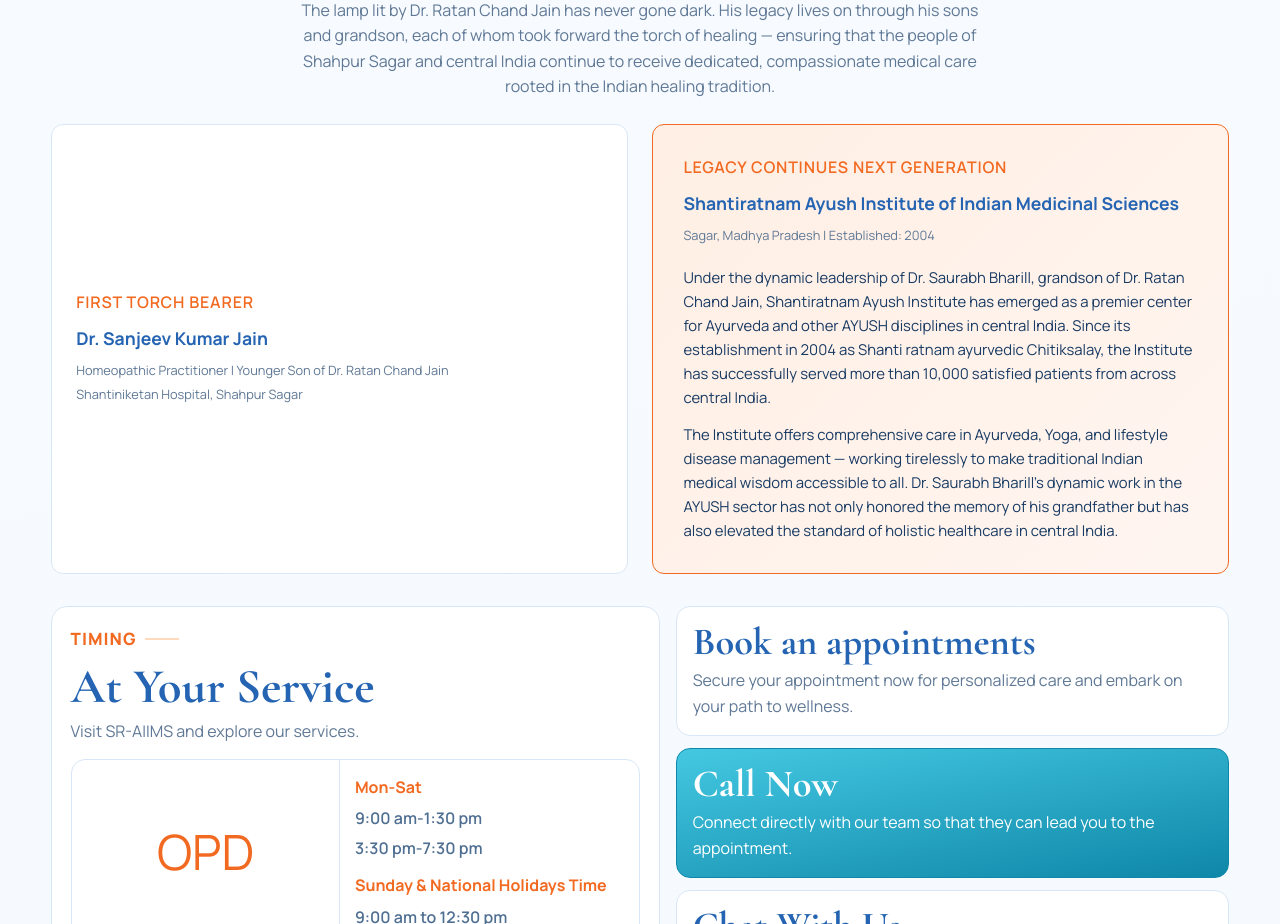
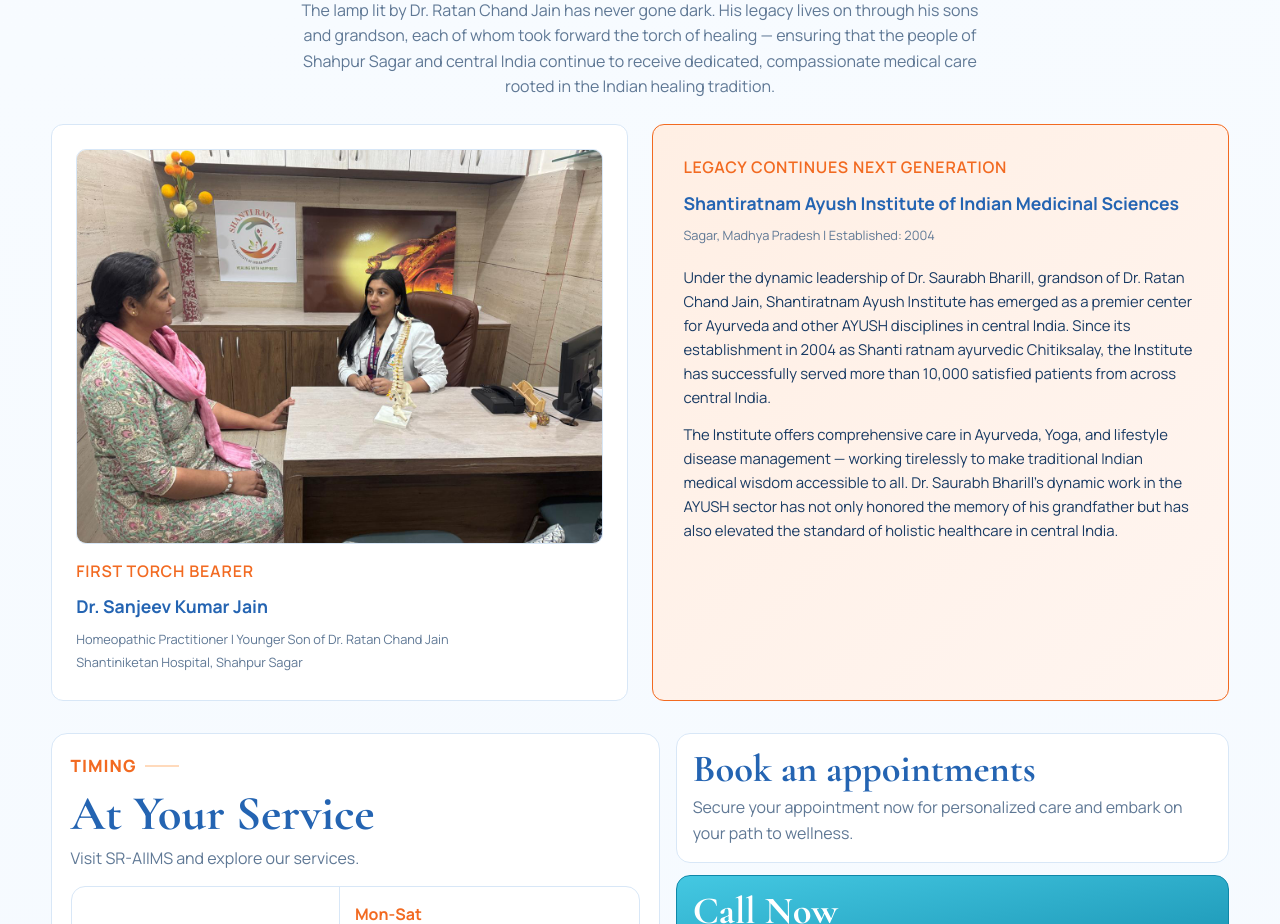
Before and after one commit to priyanshuiscoding/Shanti-Ratnam, a Next.js app: page /about-us in a window 1280 px wide. Shown: the part 2460-3384 px from the top of the page. Built offline with nearby package versions, Linux system fonts and the light colour scheme; no server answers; a web font is replaced by a local one.

Commit message:
Add matching image to About legacy torchbearer card

```diff
--- a/app/about-us/page.js
+++ b/app/about-us/page.js
@@ -14,6 +14,7 @@
 
 const ABOUT_CAMPUS_IMAGE_PATH = "/images/about/about us image.jpeg";
 const ABOUT_LEGEND_IMAGE_PATH = "/images/about/Dr. Ratan Chand Jain.png";
+const ABOUT_TORCHBEARER_IMAGE_PATH = "/images/facilities/doctor patient picture.jpeg";
 
 const aboutParagraph = `Sarve Bhavantu Sukhinah. Sarve Santu Niraamayaah.
 May all beings be happy. May all be free from illness. May all witness that which is auspicious.
@@ -298,6 +299,15 @@
 
             <div className="legacy-torchbearers-compact">
               <div className="torchbearer-compact is-brief">
+                <div className="torchbearer-thumb">
+                  <Image
+                    src={ABOUT_TORCHBEARER_IMAGE_PATH}
+                    alt="Doctor consultation at Shanti-Ratnam"
+                    width={560}
+                    height={360}
+                    className="torchbearer-thumb-img"
+                  />
+                </div>
                 <div className="torchbearer-info">
                   <h4>{hi ? "प्रथम मशालवाहक" : "First Torch Bearer"}</h4>
                   <h5>Dr. Sanjeev Kumar Jain</h5>
--- a/app/globals.css
+++ b/app/globals.css
@@ -2202,12 +2202,26 @@
 }
 
 .torchbearer-compact.is-brief {
-  justify-content: center;
+  justify-content: flex-start;
   min-height: 320px;
 }
 
 .torchbearer-compact.is-brief p {
   display: none;
+}
+
+.torchbearer-thumb {
+  border-radius: 10px;
+  overflow: hidden;
+  border: 1px solid var(--line);
+  margin-bottom: 0.9rem;
+}
+
+.torchbearer-thumb-img {
+  width: 100%;
+  height: auto;
+  display: block;
+  object-fit: cover;
 }
 
 .torchbearer-compact:hover {
```
